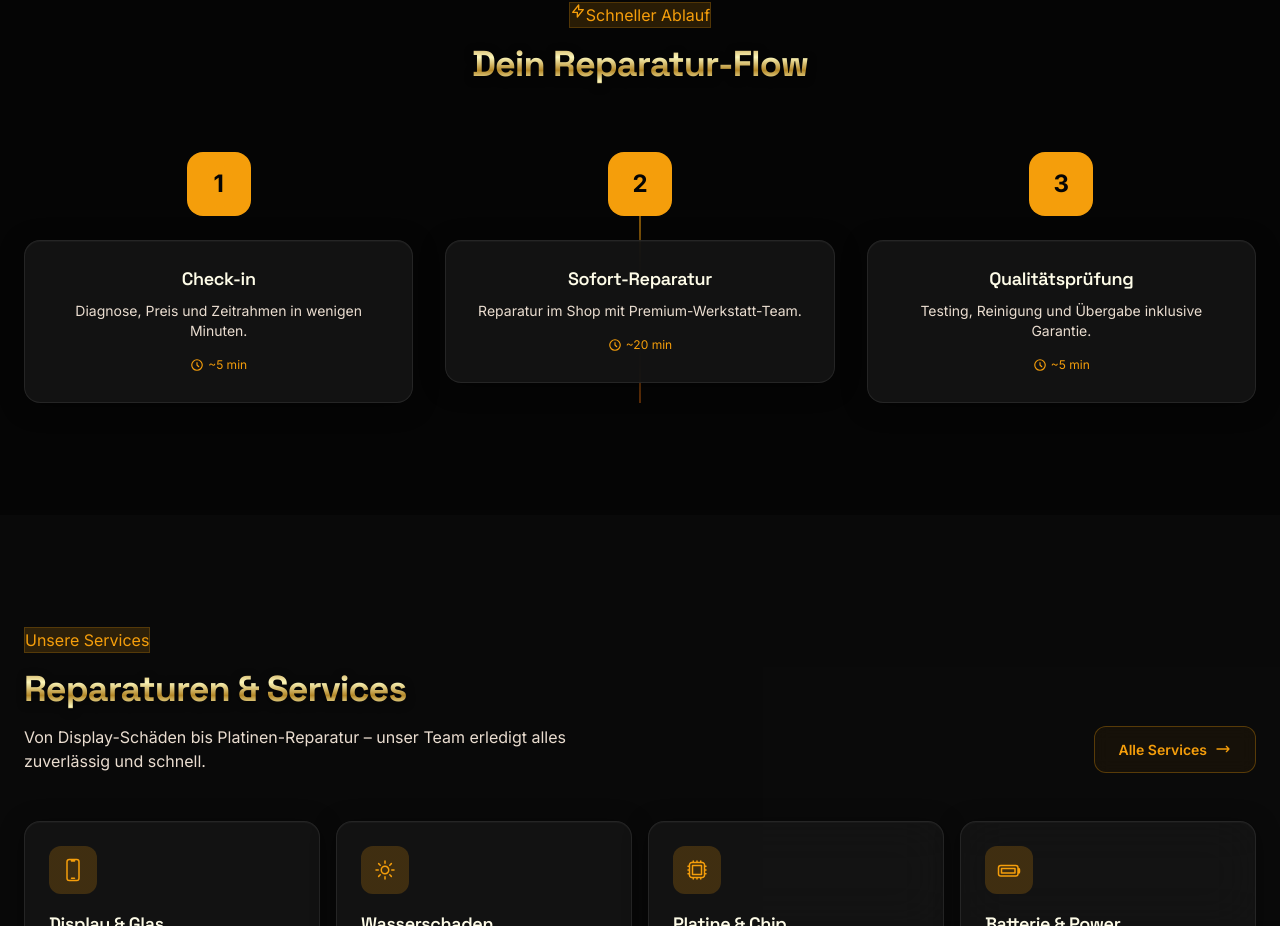
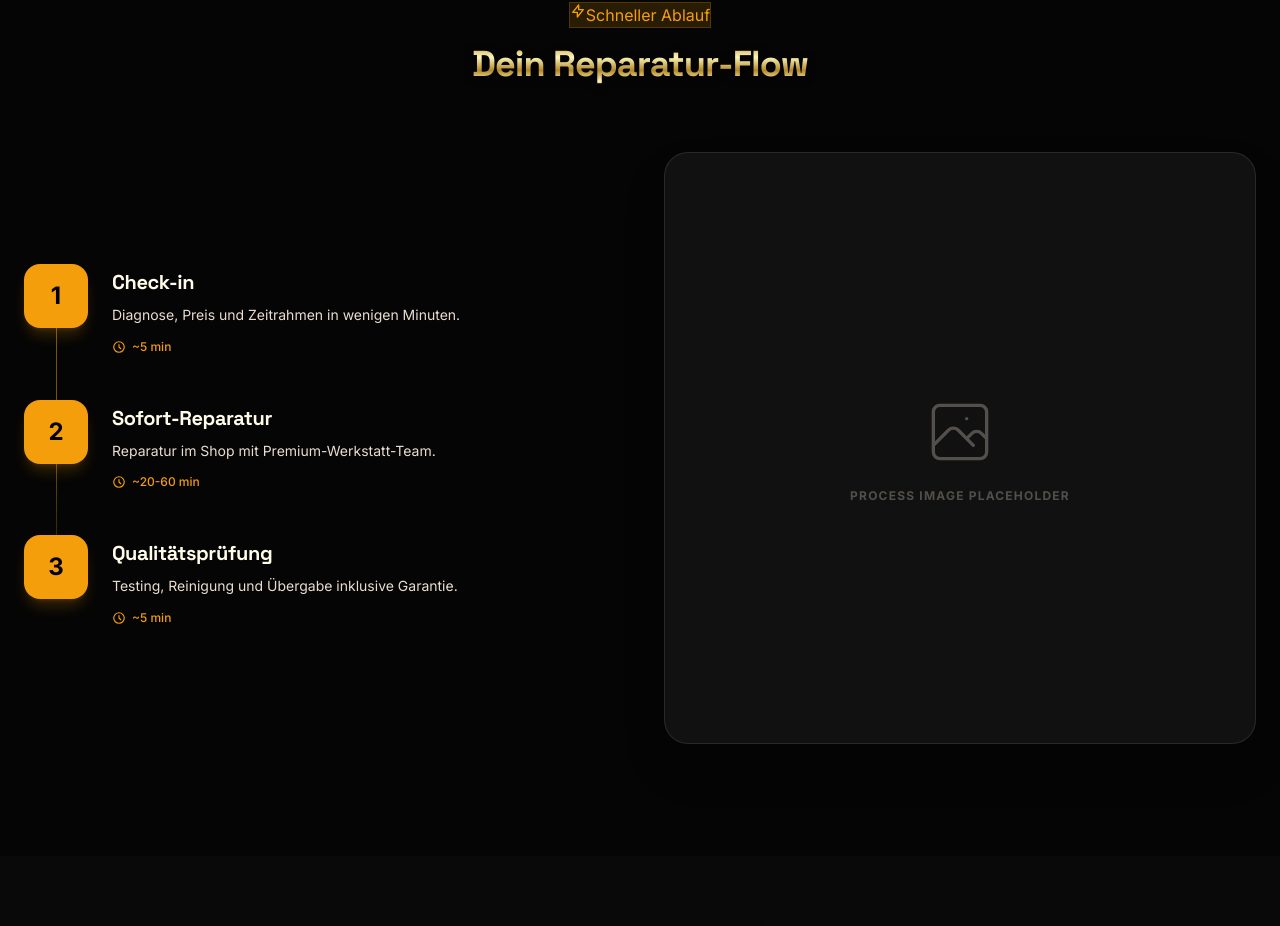
Before and after one commit to jamshidkhaksaar/apfel-park.de, a Next.js app: page /de in a window 1280 px wide. Shown: the part 1874-2800 px from the top of the page. Built offline with nearby package versions, Linux system fonts and the light colour scheme; no server answers.

Commit message:
style: redesign repair process section to compact timeline layout
- Switched from horizontal grid to vertical 2-column layout
- Created compact timeline with connected steps
- Added dedicated image placeholder area on the right side
- Improved typography and spacing for better readability

```diff
--- a/src/app/(site)/[lang]/page.tsx
+++ b/src/app/(site)/[lang]/page.tsx
@@ -101,39 +101,47 @@ export default async function HomePage({ params }: { params: Promise<{ lang: str
             </h2>
           </div>
 
-          <div className="relative">
-            {/* Connection Line */}
-            <div className="absolute left-1/2 top-0 hidden h-full w-px -translate-x-1/2 bg-gradient-to-b from-gold via-amber to-bronze md:block" />
+          <div className="grid gap-12 lg:grid-cols-2 lg:items-center">
+            {/* Left: Compact Timeline */}
+            <div className="relative space-y-10">
+              {/* Vertical Connection Line */}
+              <div className="absolute left-8 top-8 h-[calc(100%-64px)] w-px bg-gradient-to-b from-gold via-amber to-transparent opacity-50" />
 
-            <div className="grid gap-8 md:grid-cols-3">
               {dict.home.process.steps.map((step, index) => (
-                <div key={step.title} className="relative">
+                <div key={step.title} className="relative flex items-start gap-6">
                   {/* Step Number */}
-                  <div className="mb-6 flex justify-center">
-                    <div className="relative">
-                      <div className="flex h-16 w-16 items-center justify-center rounded-2xl bg-gradient-to-br from-gold to-amber text-2xl font-bold text-background">
-                        {index + 1}
-                      </div>
-                      <div className="absolute -inset-2 -z-10 rounded-3xl bg-gold/10 blur-xl" />
-                    </div>
+                  <div className="relative z-10 flex h-16 w-16 shrink-0 items-center justify-center rounded-2xl bg-gradient-to-br from-gold to-amber text-2xl font-bold text-black shadow-lg shadow-gold/20 transition-transform hover:scale-105">
+                    {index + 1}
                   </div>
 
-                  <div className="tech-card rounded-2xl p-6 text-center">
-                    <h3 className="text-lg font-semibold text-foreground">{step.title}</h3>
-                    <p className="mt-2 text-sm text-muted">{step.description}</p>
+                  {/* Content */}
+                  <div className="pt-1">
+                    <h3 className="text-xl font-bold text-foreground">{step.title}</h3>
+                    <p className="mt-2 text-sm text-muted leading-relaxed">{step.description}</p>
 
                     {/* Time indicator */}
-                    <div className="mt-4 inline-flex items-center gap-1 text-xs text-gold">
+                    <div className="mt-3 inline-flex items-center gap-1.5 text-xs font-medium text-gold">
                       <svg className="h-3.5 w-3.5" fill="none" viewBox="0 0 24 24" stroke="currentColor" strokeWidth={2}>
                         <path strokeLinecap="round" strokeLinejoin="round" d="M12 8v4l3 3m6-3a9 9 0 11-18 0 9 9 0 0118 0z" />
                       </svg>
                       {index === 0 && "~5 min"}
-                      {index === 1 && "~20 min"}
+                      {index === 1 && "~20-60 min"}
                       {index === 2 && "~5 min"}
                     </div>
                   </div>
                 </div>
               ))}
+            </div>
+
+            {/* Right: Image Placeholder */}
+            <div className="relative aspect-[4/3] w-full overflow-hidden rounded-3xl border border-white/10 bg-white/5 shadow-2xl lg:aspect-square">
+              <div className="absolute inset-0 flex flex-col items-center justify-center gap-4 text-muted/30">
+                <svg className="h-20 w-20" fill="none" viewBox="0 0 24 24" stroke="currentColor" strokeWidth={1}>
+                  <path strokeLinecap="round" strokeLinejoin="round" d="M4 16l4.586-4.586a2 2 0 012.828 0L16 16m-2-2l1.586-1.586a2 2 0 012.828 0L20 14m-6-6h.01M6 20h12a2 2 0 002-2V6a2 2 0 00-2-2H6a2 2 0 00-2 2v12a2 2 0 002 2z" />
+                </svg>
+                <span className="text-xs font-bold uppercase tracking-widest">Process Image Placeholder</span>
+              </div>
+              {/* Add <Image ... /> here later */}
             </div>
           </div>
         </div>
```
